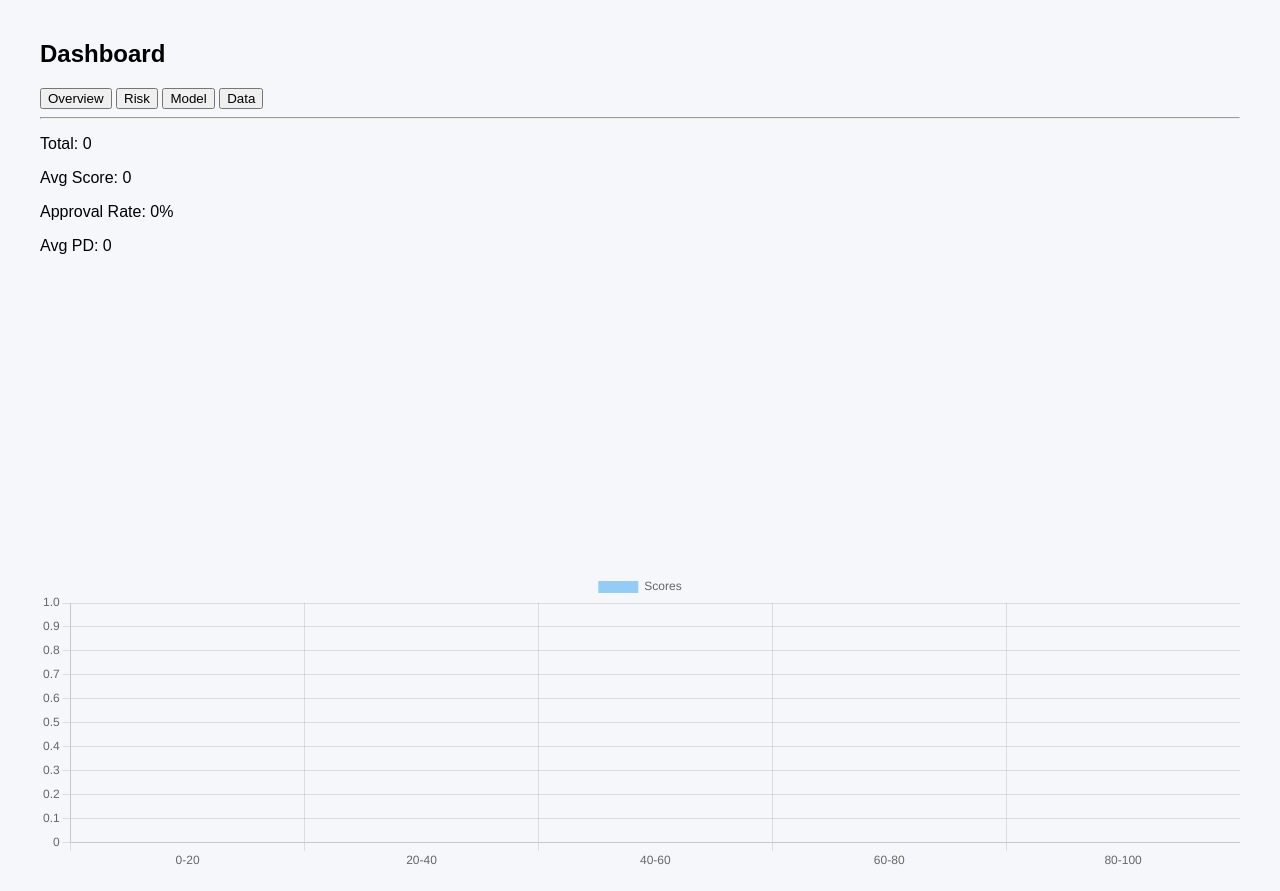
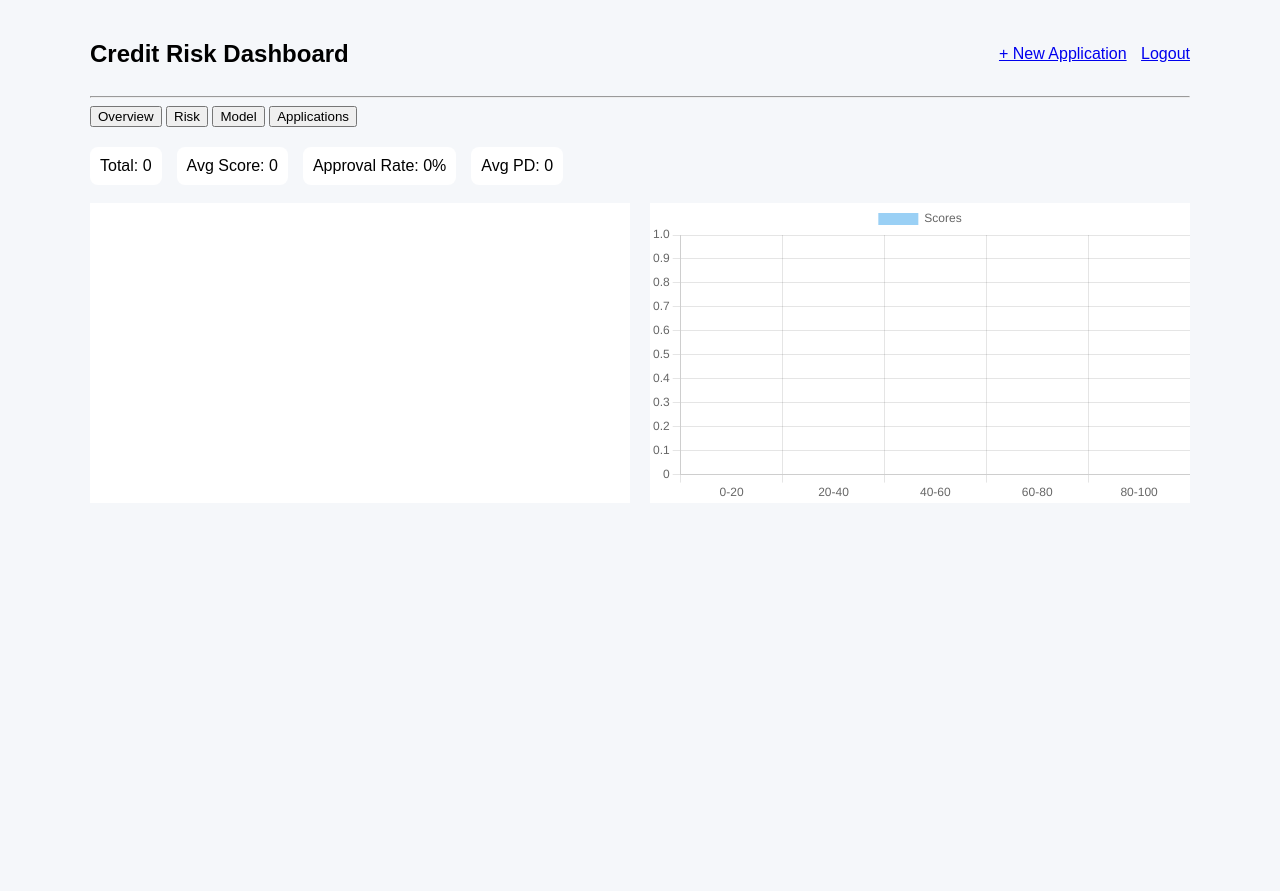
Before and after one commit to ThomHills/Credit-Scoring-App, a Flask app: page /dashboard in a window 1280 px wide. After the commit the page ends 496 px from the top, so only its background shows below. Run offline with Flask 3, Linux system fonts and the light colour scheme; data that the repository does not hold is empty; a map, chart or similar area stays blank.

Commit message:
Dashboard4

```diff
--- a/templates/dashboard.html
+++ b/templates/dashboard.html
@@ -7,37 +7,55 @@
 
 <body style="font-family:Arial; background:#f5f7fa; margin:0;">
 
-<div style="max-width:1200px; margin:auto; padding:20px;">
+<div style="max-width:1100px; margin:auto; padding:20px;">
 
-<h2>Dashboard</h2>
+    <!-- HEADER -->
+    <div style="display:flex; justify-content:space-between; align-items:center;">
+        <h2>Credit Risk Dashboard</h2>
+
+        <div>
+            <a href="/new" style="margin-right:10px;">+ New Application</a>
+            <a href="/logout">Logout</a>
+        </div>
+    </div>
+
+    <hr>
 
     <!-- TABS -->
+    <div style="margin-bottom:20px;">
         <button onclick="showTab('overview')">Overview</button>
         <button onclick="showTab('risk')">Risk</button>
         <button onclick="showTab('model')">Model</button>
-<button onclick="showTab('data')">Data</button>
-
-<hr>
+        <button onclick="showTab('data')">Applications</button>
+    </div>
 
     <!-- OVERVIEW -->
     <div id="overview" class="tab">
 
-<p>Total: {{ total }}</p>
-<p>Avg Score: {{ avg_score }}</p>
-<p>Approval Rate: {{ approval_rate }}%</p>
-<p>Avg PD: {{ avg_pd }}</p>
+        <div style="display:flex; gap:15px; flex-wrap:wrap;">
+            <div style="background:white; padding:10px; border-radius:8px;">Total: {{ total }}</div>
+            <div style="background:white; padding:10px; border-radius:8px;">Avg Score: {{ avg_score }}</div>
+            <div style="background:white; padding:10px; border-radius:8px;">Approval Rate: {{ approval_rate }}%</div>
+            <div style="background:white; padding:10px; border-radius:8px;">Avg PD: {{ avg_pd }}</div>
+        </div>
 
-<div style="height:300px"><canvas id="trendChart"></canvas></div>
-<div style="height:300px"><canvas id="scoreDistChart"></canvas></div>
+        <br>
+
+        <div style="display:grid; grid-template-columns:1fr 1fr; gap:20px;">
+            <div style="background:white; height:300px;"><canvas id="trendChart"></canvas></div>
+            <div style="background:white; height:300px;"><canvas id="scoreDistChart"></canvas></div>
+        </div>
 
     </div>
 
     <!-- RISK -->
     <div id="risk" class="tab" style="display:none">
 
-<div style="height:300px"><canvas id="riskChart"></canvas></div>
-<div style="height:300px"><canvas id="decisionChart"></canvas></div>
-<div style="height:300px"><canvas id="riskDecisionChart"></canvas></div>
+        <div style="display:grid; grid-template-columns:1fr 1fr; gap:20px;">
+            <div style="background:white; height:300px;"><canvas id="riskChart"></canvas></div>
+            <div style="background:white; height:300px;"><canvas id="decisionChart"></canvas></div>
+            <div style="background:white; height:300px;"><canvas id="riskDecisionChart"></canvas></div>
+        </div>
 
     </div>
 
@@ -45,15 +63,27 @@
     <div id="model" class="tab" style="display:none">
 
         <h3>AUC: {{ auc }}</h3>
-<div style="height:400px"><canvas id="rocChart"></canvas></div>
+
+        <div style="background:white; height:350px;">
+            <canvas id="rocChart"></canvas>
+        </div>
 
     </div>
 
     <!-- DATA -->
     <div id="data" class="tab" style="display:none">
 
-<table border="1">
-<tr><th>ID</th><th>Score</th><th>Risk</th><th>Decision</th></tr>
+        <h3>Applications</h3>
+
+        <div style="overflow-x:auto;">
+            <table border="1" cellpadding="5" style="width:100%; background:white;">
+                <tr>
+                    <th>ID</th>
+                    <th>Score</th>
+                    <th>Risk</th>
+                    <th>Decision</th>
+                    <th>Action</th>
+                </tr>
 
                 {% for a in apps %}
                 <tr>
@@ -61,10 +91,14 @@
                     <td>{{ a.score }}</td>
                     <td>{{ a.risk }}</td>
                     <td>{{ a.decision }}</td>
+                    <td>
+                        <a href="/decide/{{ a.id }}/approve">Approve</a> |
+                        <a href="/decide/{{ a.id }}/reject">Reject</a>
+                    </td>
                 </tr>
                 {% endfor %}
-
             </table>
+        </div>
 
     </div>
 
@@ -77,11 +111,10 @@ function showTab(id){
     document.getElementById(id).style.display="block";
 }
 
-// SAFE DATA
+// DATA
 const low = {{ low | default(0) }};
 const medium = {{ medium | default(0) }};
 const high = {{ high | default(0) }};
-
 const approved = {{ approved | default(0) }};
 const rejected = {{ rejected | default(0) }};
 
```
Lines whose indentation alone changed are shown as unchanged.
